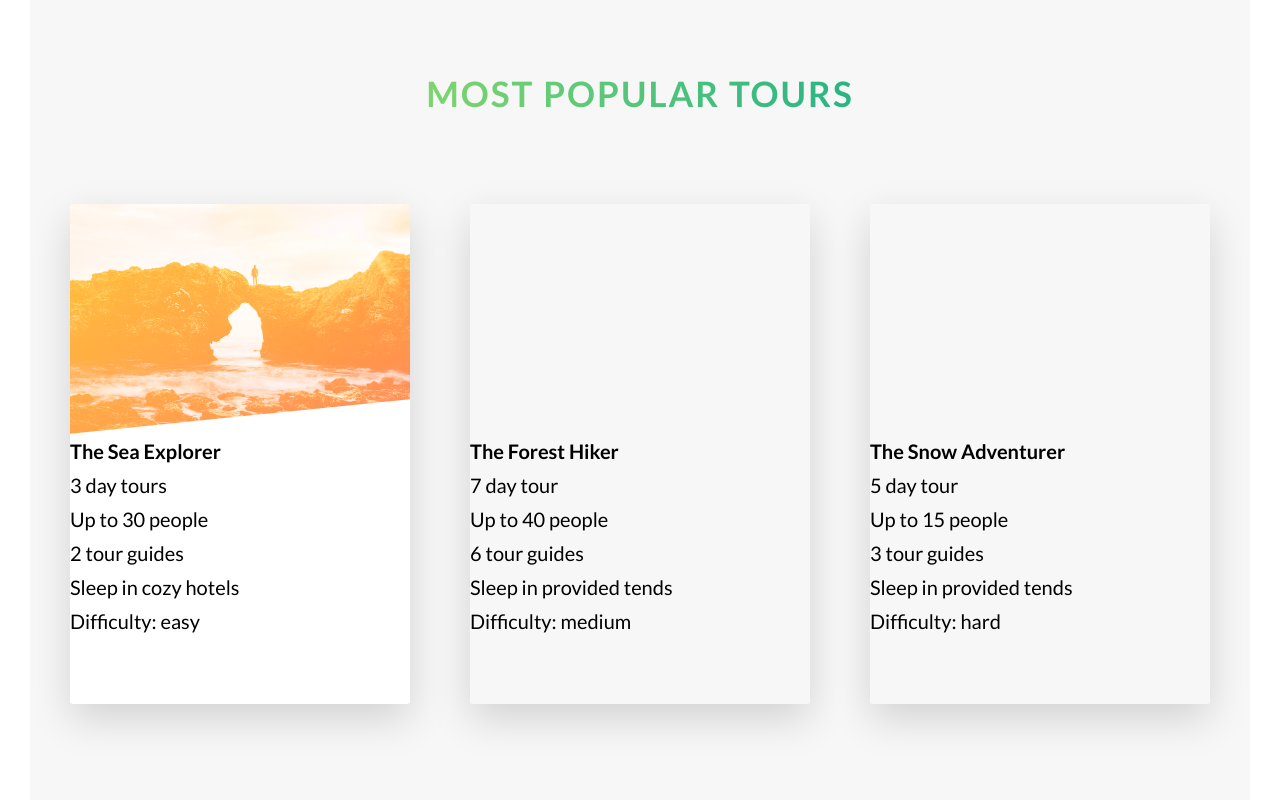
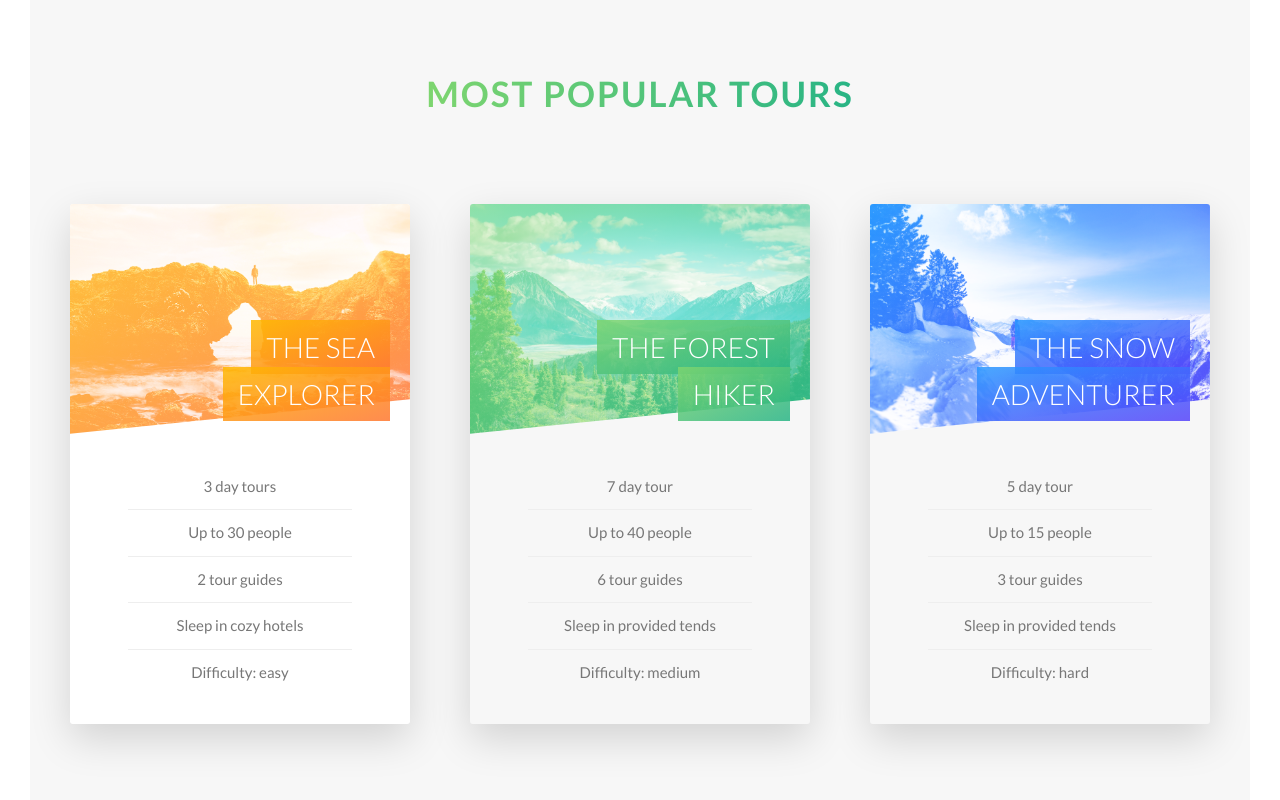
Before and after one commit to gustcustodio/advanced-css-and-sass, a plain HTML site: page Natours/index.html in a window 1280 px wide. Shown: the part 2266-3066 px from the top of the page. Drawn offline with Linux system fonts and the light colour scheme.

Commit message:
update-main.css

```diff
--- a/Natours/sass/main.css
+++ b/Natours/sass/main.css
@@ -195,12 +195,10 @@ u.u-margin-bottom-mediun {
 .card {
   perspective: 150rem;
   position: relative;
-  height: 50rem;
+  height: 52rem;
 }
 .card__side {
-  color: black;
-  font-size: 2rem;
-  height: 50rem;
+  height: 52rem;
   transition: all 0.8s ease;
   position: absolute;
   top: 0;
@@ -230,10 +228,78 @@ u.u-margin-bottom-mediun {
   background-size: cover;
   height: 23rem;
   background-blend-mode: screen;
+  -webkit-clip-path: polygon(0 0, 100% 0, 100% 85%, 0 100%);
   clip-path: polygon(0 0, 100% 0, 100% 85%, 0 100%);
 }
 .card__picture--1 {
   background-image: linear-gradient(to right bottom, #ffb900, #ff7730), url(../img/nat-5.jpg);
+}
+.card__picture--2 {
+  background-image: linear-gradient(to right bottom, #7ed56f, #28b485), url(../img/nat-6.jpg);
+}
+.card__picture--3 {
+  background-image: linear-gradient(to right bottom, #2998ff, #5643fa), url(../img/nat-7.jpg);
+}
+.card__heading {
+  color: #fff;
+  font-size: 2.8rem;
+  font-weight: 300;
+  text-transform: uppercase;
+  text-align: right;
+  position: absolute;
+  top: 12rem;
+  right: 2rem;
+  width: 75%;
+}
+.card__heading-span {
+  padding: 1rem 1.5rem;
+  box-decoration-break: clone;
+}
+.card__heading-span--1 {
+  background-image: linear-gradient(to right bottom, rgba(255, 185, 0, 0.85), rgba(255, 119, 48, 0.85));
+}
+.card__heading-span--2 {
+  background-image: linear-gradient(to right bottom, rgba(126, 213, 111, 0.85), rgba(40, 180, 133, 0.85));
+}
+.card__heading-span--3 {
+  background-image: linear-gradient(to right bottom, rgba(41, 152, 255, 0.85), rgba(86, 67, 250, 0.85));
+}
+.card__details {
+  padding: 3rem;
+}
+.card__details ul {
+  list-style: none;
+  width: 80%;
+  margin: 0 auto;
+}
+.card__details ul li {
+  text-align: center;
+  font-size: 1.5rem;
+  padding: 1rem;
+}
+.card__details ul li:not(:last-child) {
+  border-bottom: 1px solid #eee;
+}
+.card__cta {
+  text-align: center;
+  width: 90%;
+  position: absolute;
+  top: 50%;
+  left: 50%;
+  transform: translate(-50%, -50%);
+}
+.card__price-box {
+  color: #fff;
+  text-align: center;
+  margin-bottom: 8rem;
+}
+.card__price-only {
+  font-size: 1.4rem;
+  text-transform: uppercase;
+}
+.card__price-value {
+  font-size: 6rem;
+  font-weight: 100;
 }
 
 .composition {
@@ -295,6 +361,7 @@ u.u-margin-bottom-mediun {
   background-image: linear-gradient(to right bottom, rgba(126, 213, 111, 0.8), rgba(40, 180, 133, 0.8)), url(../img/hero.jpg);
   background-size: cover;
   background-position: top; /* the top of image stays on top of container */
+  -webkit-clip-path: polygon(0 0, 100% 0, 100% 75vh, 0 100%);
   clip-path: polygon(0 0, 100% 0, 100% 75vh, 0 100%);
   /* clip-path: polygon(50% 0%, 0% 100%, 100% 100%); */ /* ! triangle */
   /* ! polygon(x1 y1, x2 y2, x3 y3, x4 y4, xn yn) */
```
